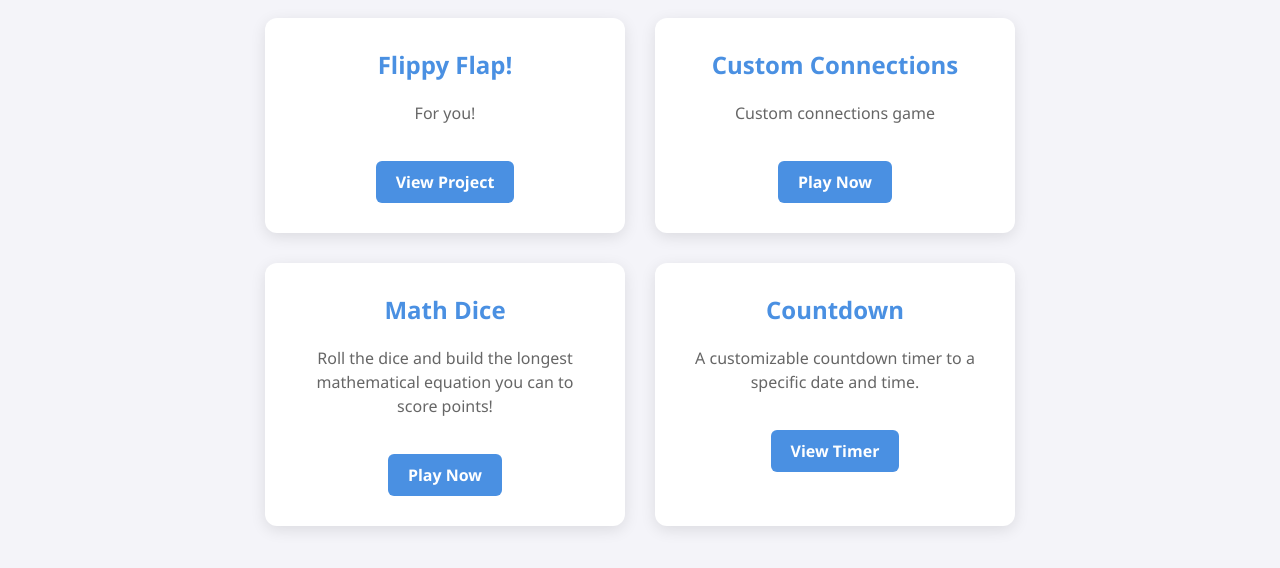
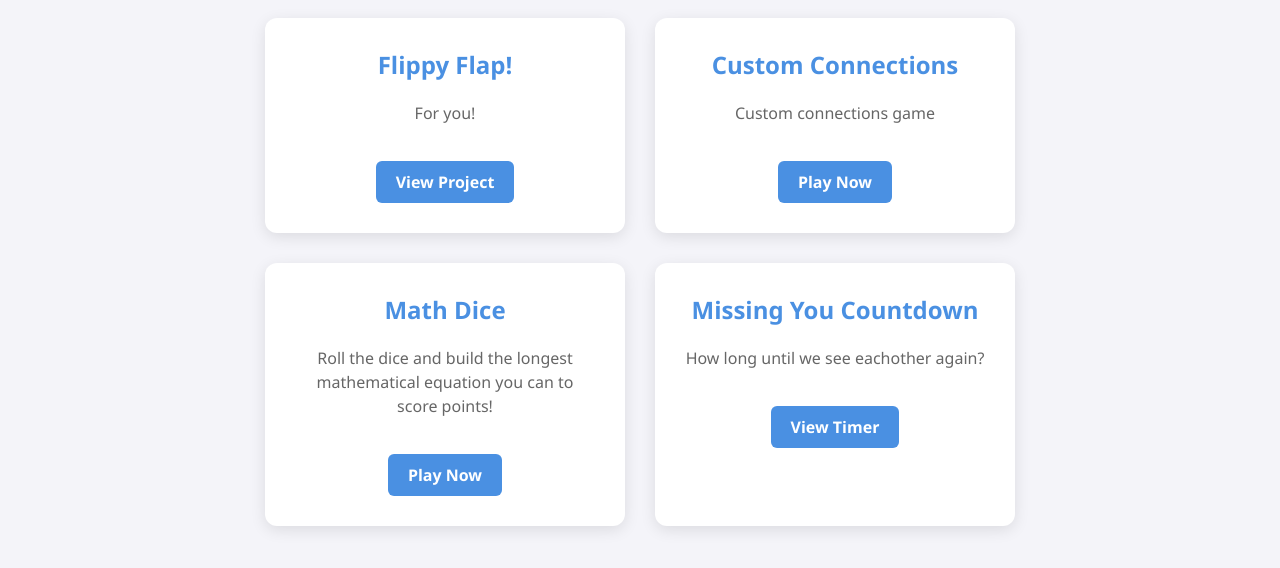
Before and after one commit to ijnevins/main, a plain HTML site: page index.html in a window 1280 px wide. Shown: the part 224-792 px from the top of the page. Drawn offline with Linux system fonts and the light colour scheme.

Commit message:
changed countdown and home page

```diff
--- a/index.html
+++ b/index.html
@@ -215,8 +215,8 @@
             </a>
 
             <a href="countdown/" class="game-card">
-                <h2>Countdown</h2>
-                <p>A customizable countdown timer to a specific date and time.</p>
+                <h2>Missing You Countdown</h2>
+                <p>How long until we see eachother again?</p>
                 <div class="play-btn">View Timer</div>
             </a>
         </div>
```
Also changed, not shown: countdown/index.html (+3 -3 lines).
